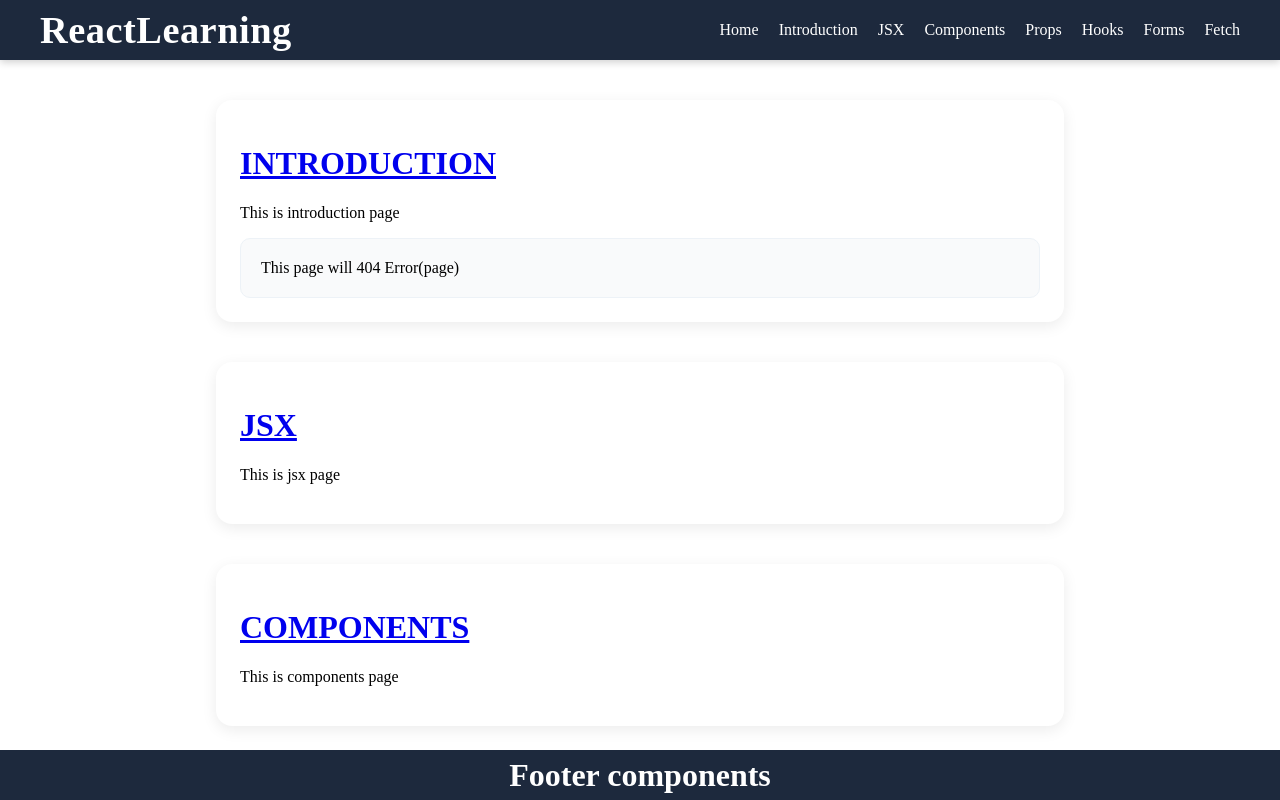
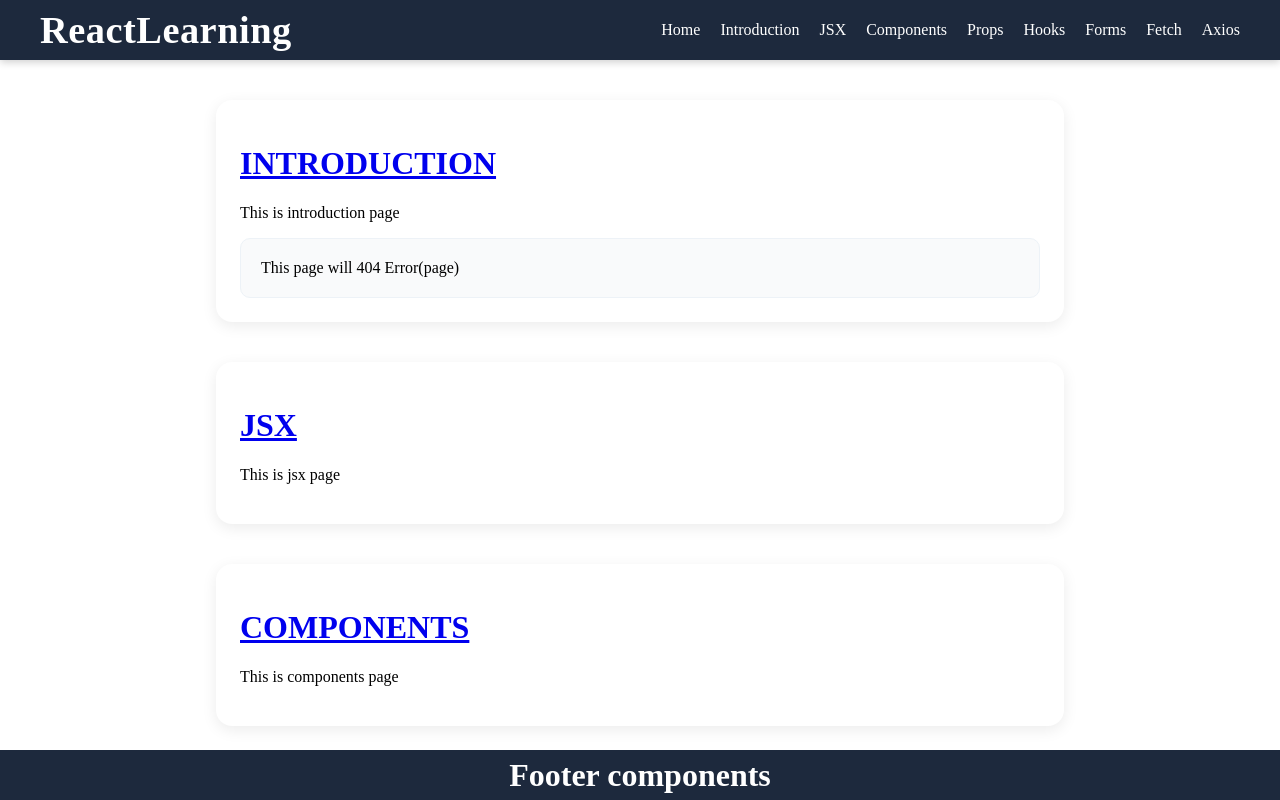
Before and after one commit to Sujeeththan/react-learning-2, a React (Vite) app: page / in a window 1280 px wide. Shown: the top 800 px of the page. Built offline with nearby package versions, Linux system fonts and the light colour scheme.

Commit message:
Link add

```diff
--- a/src/componensts/Header.jsx
+++ b/src/componensts/Header.jsx
@@ -33,6 +33,9 @@ function Header() {
         </Link>
          <Link to="/fetch" style={style.navLink}>
           Fetch
+        </Link>
+         <Link to="/axios" style={style.navLink}>
+          Axios
         </Link>
 
       </nav>
```
